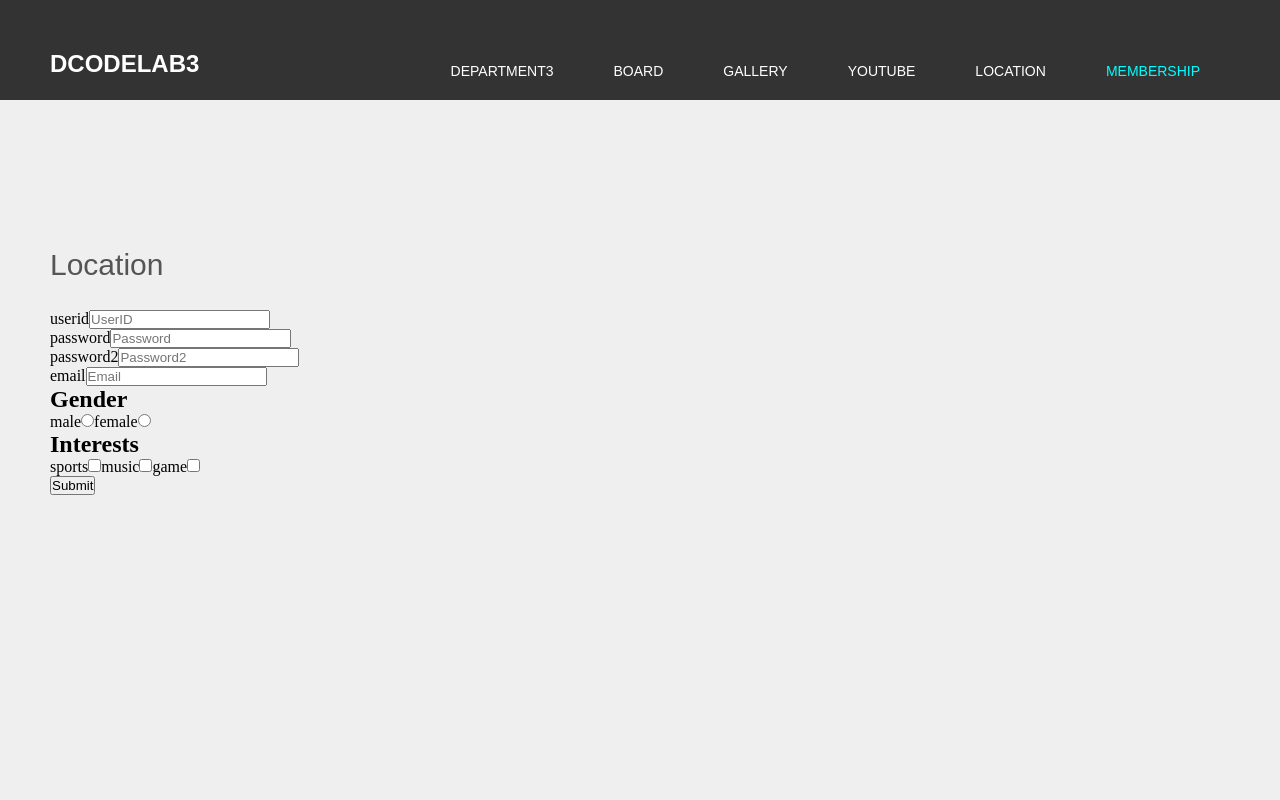
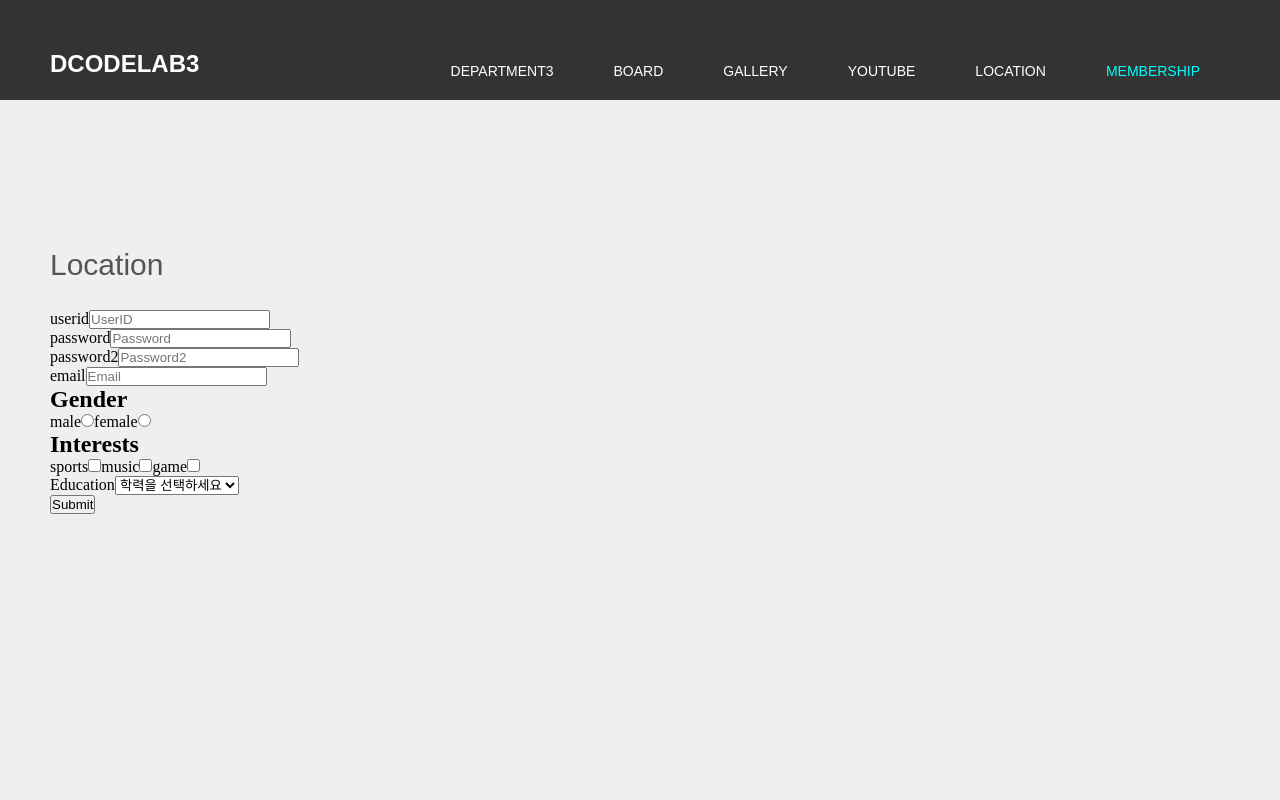
Before and after one commit to dcodelabTutor/react_portfolio_basic, a React (Create React App) app: page /#/membership in a window 1280 px wide. Shown: the top 800 px of the page. Built offline with nearby package versions, Linux system fonts and the light colour scheme.

Commit message:
select인증

```diff
--- a/src/sub/Membership.js
+++ b/src/sub/Membership.js
@@ -8,7 +8,7 @@ function Location() {
     password2: '',
     gender: '',
     interests: '',
-
+    edu: ''
   }
   const [values, setValues] = useState(initValues);
   const [errors, setErrors] = useState({});
@@ -28,15 +28,19 @@ function Location() {
     setValues({...values, [name]:isCheck})
   }
 
+  const handleSelect = e =>{
+    const {name} = e.target;
+    const isSelected = e.target.options[e.target.selectedIndex].value;
+    setValues({...values, [name]:isSelected})
+  }
+
   const  handleSubmit = e =>{
     e.preventDefault();
     setErrors(validate(values));
     setIsSubmit(true);
-    console.log(values);
   }
 
   useEffect(()=>{
-    console.log(errors);
     if(Object.keys(errors).length === 0 && isSubmit){
       console.log(values);
       setSuccess(true);
@@ -66,6 +70,9 @@ function Location() {
     }
     if(!values.interests){
       errors.interests = '관심사를 한가지 이상 선택하세요';
+    }
+    if(!values.edu){
+      errors.edu = '학력을 선택하세요';
     }
     return errors;
   }
@@ -177,6 +184,15 @@ function Location() {
             <p className='err'>{errors.interests}</p>
           </article>
 
+          <label htmlFor="edu">Education</label>
+          <select name="edu" id="edu" onChange={handleSelect}>
+            <option value="">학력을 선택하세요</option>
+            <option value="elementary-school">초등학교</option>
+            <option value="middle-school">중학교</option>
+            <option value="hight-school">대학교</option>
+          </select>
+          <p className='err'>{errors.edu}</p>
+
           <button>Submit</button>
         </form>
       </div>
```
